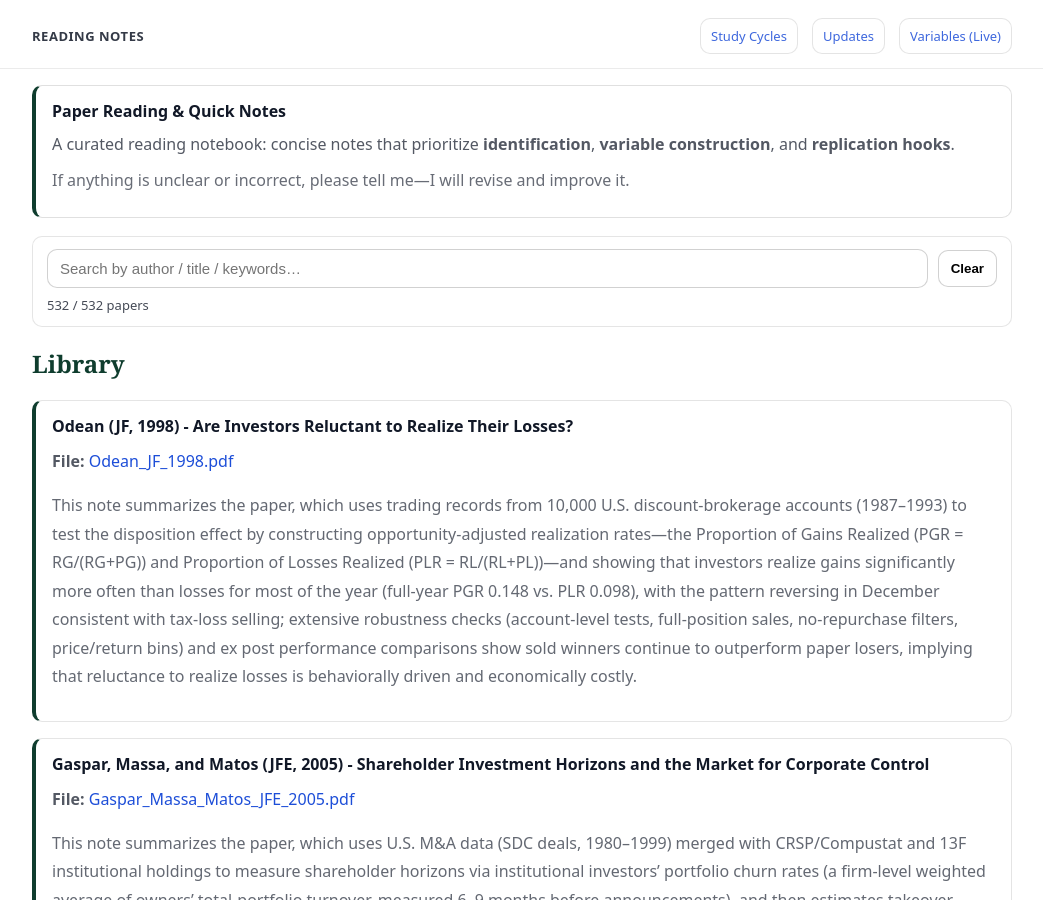
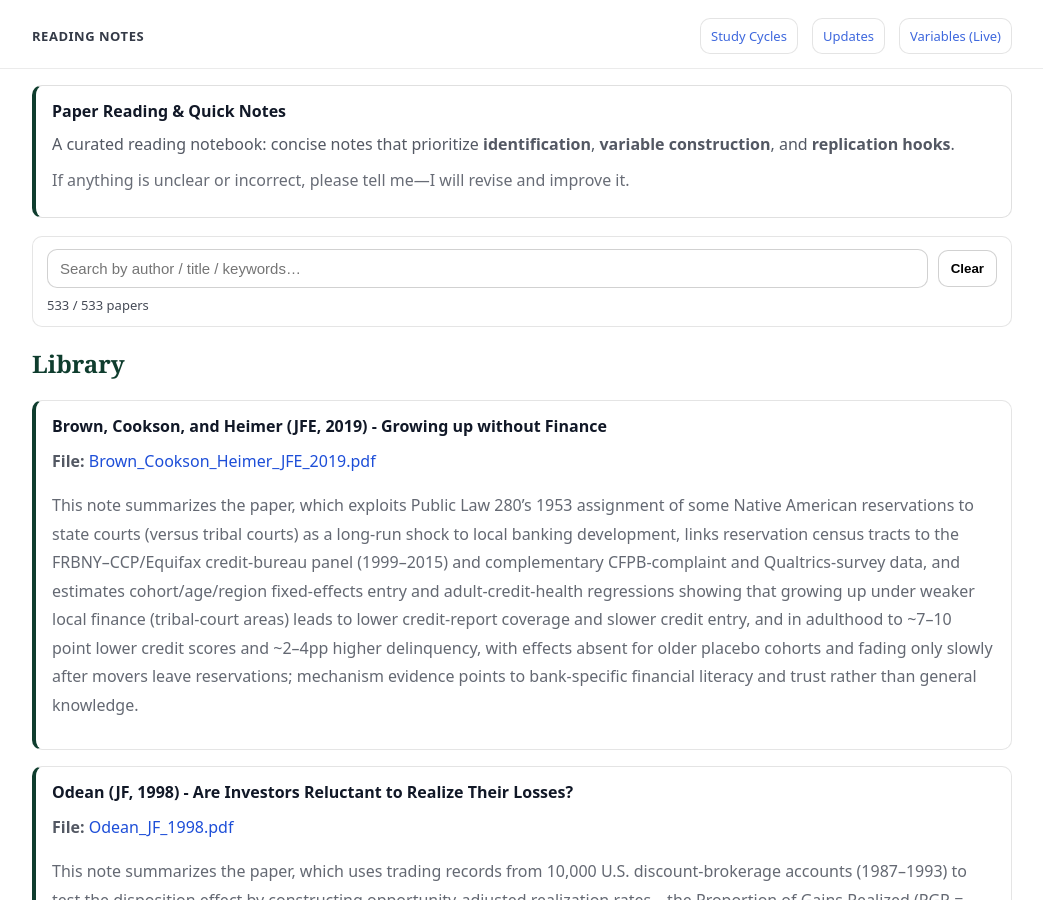
Before and after one commit to yaxinzn/study-archive, a Jekyll site: the page built from reading/index.md, in a window 1280 px wide and 900 px high. Shown: the whole window, without its empty margins (118-1161 px from the left). Built offline with Jekyll 4.4.1, drawn with Linux system fonts in a browser that asks for light colours.

Commit message:
Reading: add/update Brown_Cookson_Heimer_JFE_2019.pdf

```diff
--- a/_data/reading.yml
+++ b/_data/reading.yml
@@ -1,3 +1,7 @@
+- title: "Brown, Cookson, and Heimer (JFE, 2019) - Growing up without Finance"
+  file: "Brown_Cookson_Heimer_JFE_2019.pdf"
+  desc: "This note summarizes the paper, which exploits Public Law 280’s 1953 assignment of some Native American reservations to state courts (versus tribal courts) as a long-run shock to local banking development, links reservation census tracts to the FRBNY–CCP/Equifax credit-bureau panel (1999–2015) and complementary CFPB-complaint and Qualtrics-survey data, and estimates cohort/age/region fixed-effects entry and adult-credit-health regressions showing that growing up under weaker local finance (tribal-court areas) leads to lower credit-report coverage and slower credit entry, and in adulthood to ~7–10 point lower credit scores and ~2–4pp higher delinquency, with effects absent for older placebo cohorts and fading only slowly after movers leave reservations; mechanism evidence points to bank-specific financial literacy and trust rather than general knowledge."
+
 - title: "Odean (JF, 1998) - Are Investors Reluctant to Realize Their Losses?"
   file: "Odean_JF_1998.pdf"
   desc: "This note summarizes the paper, which uses trading records from 10,000 U.S. discount-brokerage accounts (1987–1993) to test the disposition effect by constructing opportunity-adjusted realization rates—the Proportion of Gains Realized (PGR = RG/(RG+PG)) and Proportion of Losses Realized (PLR = RL/(RL+PL))—and showing that investors realize gains significantly more often than losses for most of the year (full-year PGR 0.148 vs. PLR 0.098), with the pattern reversing in December consistent with tax-loss selling; extensive robustness checks (account-level tests, full-position sales, no-repurchase filters, price/return bins) and ex post performance comparisons show sold winners continue to outperform paper losers, implying that reluctance to realize losses is behaviorally driven and economically costly."
```
Also changed, not shown: 1 other file.
